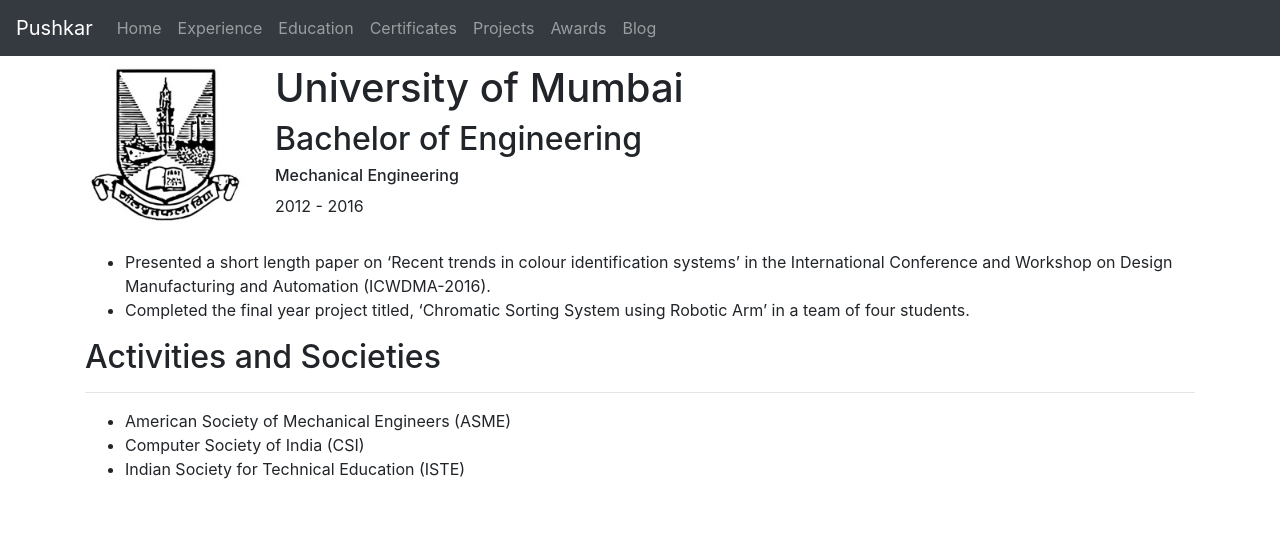
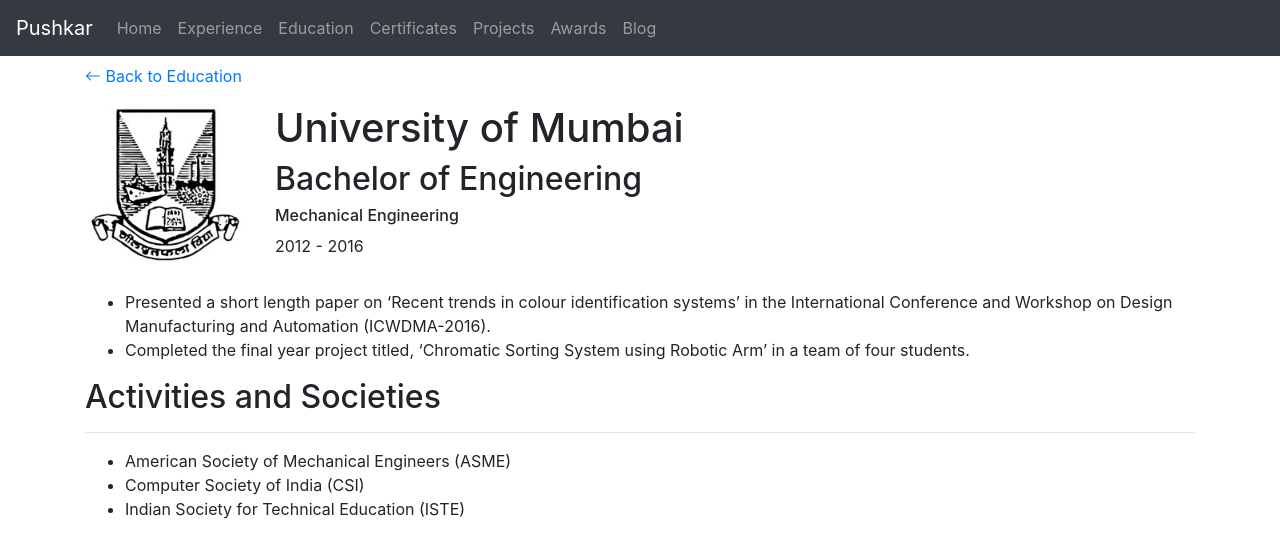
Before and after one commit to pushkarkadam/portfolio, a Jekyll site: the page built from my_collections/_degrees/be.md, in a window 1280 px wide. Shown: the top 558 px of the page. Built offline with Jekyll 4.4.1, drawn with Linux system fonts in a browser that asks for light colours; nearby versions of some CDN libraries.

Commit message:
Back arrow added.

```diff
--- a/_layouts/degree.html
+++ b/_layouts/degree.html
@@ -1,7 +1,9 @@
 ---
 layout: default
 ---
-
+<div class="mt-2">
+    <p><a href="{{ site.baseurl }}/education.html"><i class="bi bi-arrow-left"></i> Back to Education</a></p>
+</div>
 <div class="mt-2">
     <div class="row">
         <div class="col-sm-2 col-md-2 col-lg-2">
```
